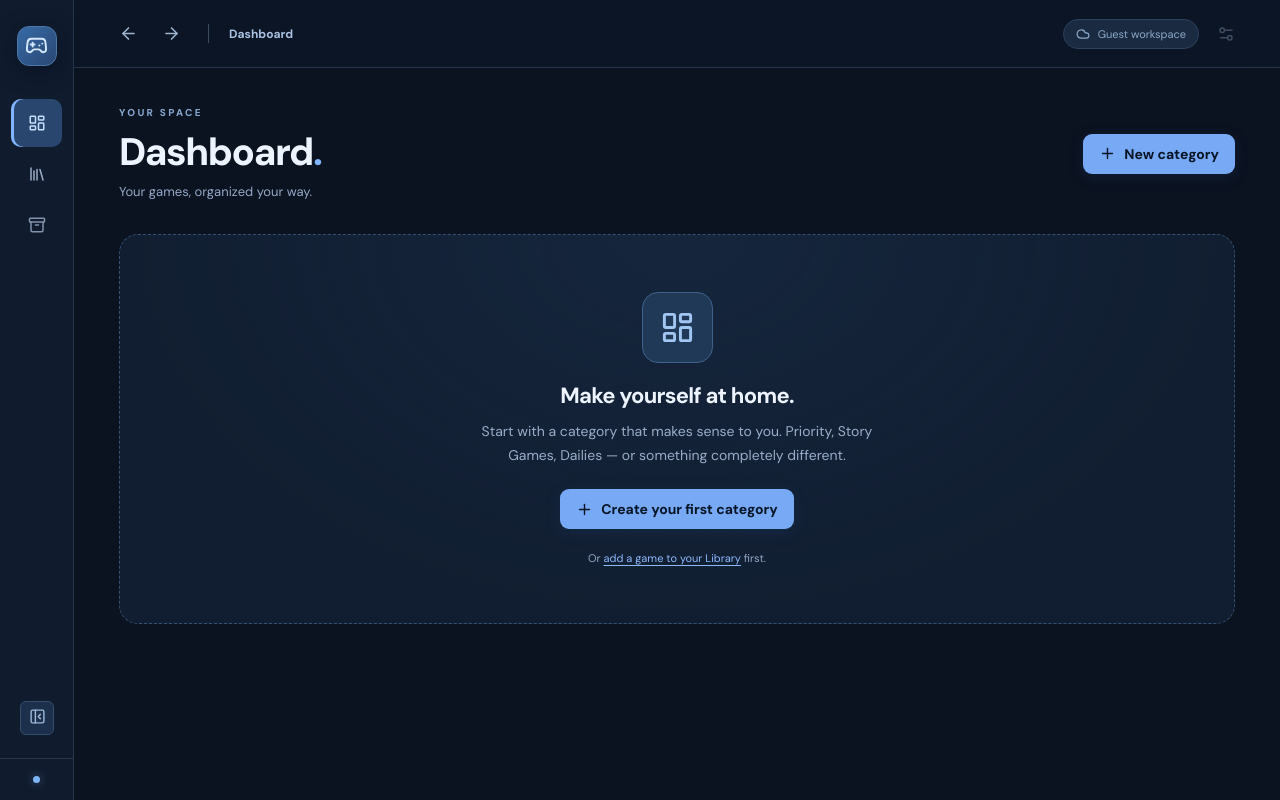
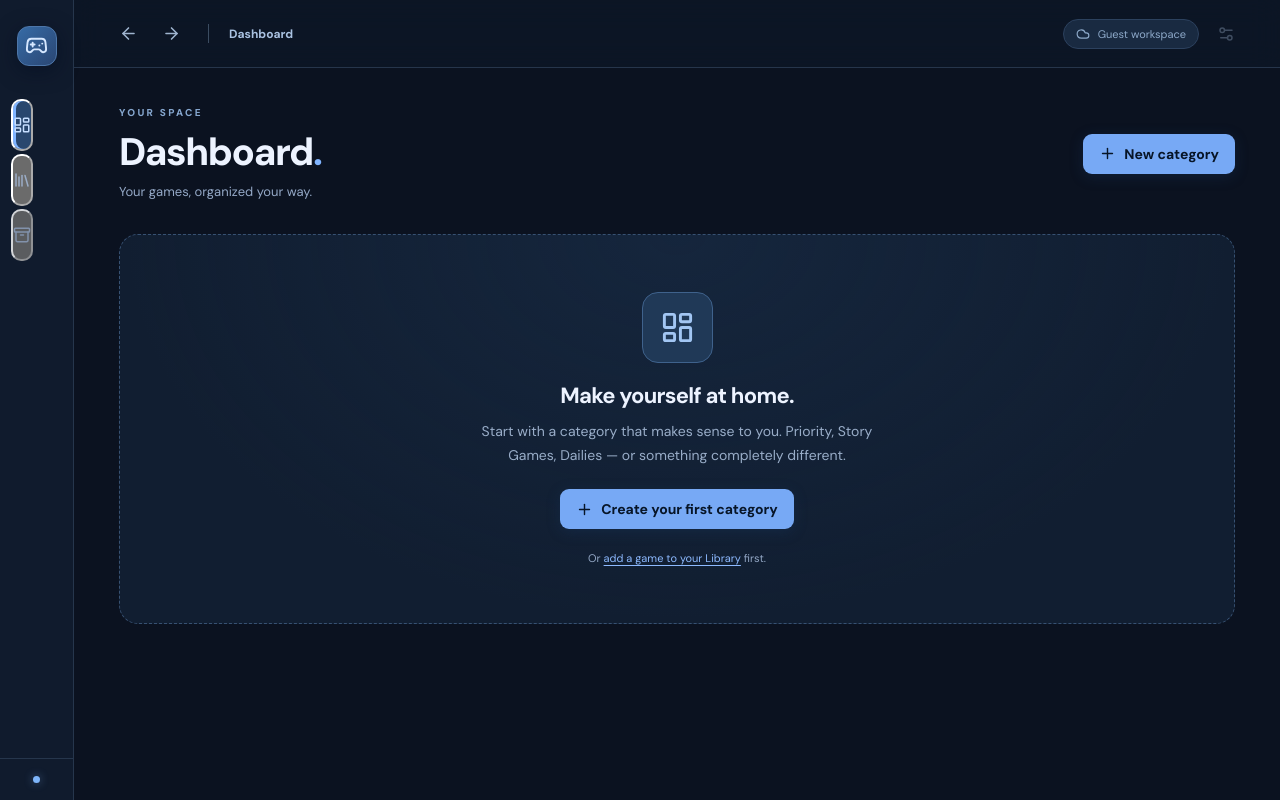
Before and after one commit to linevs8/gamingcatalog, a Next.js app: page / in a window 1280 px wide. Both pictures are taken after a click on the button 214 px from the left and 45 px from the top of the page. Built offline with nearby package versions, Linux system fonts and the light colour scheme.

Commit message:
fix: make collapsed sidebar icons expand, retain top-only close control

```diff
--- a/components/GamingHQ.tsx
+++ b/components/GamingHQ.tsx
@@ -74,6 +74,8 @@ export default function GamingHQ() {
   const [error, setError] = useState("");
   const [query, setQuery] = useState("");
   const [sidebarOpen, setSidebarOpen] = useState(true);
+  const expandSidebar = () => setSidebarOpen(true);
+  const closeSidebar = () => setSidebarOpen(false);
   const [expanded, setExpanded] = useState<string | null>(null);
   const [openCategoryMenu, setOpenCategoryMenu] = useState(false);
   const [mobileMenu, setMobileMenu] = useState(false);
@@ -454,14 +456,39 @@ export default function GamingHQ() {
 
   return <div className="app-shell">
     <aside className={"sidebar "+(!sidebarOpen?"collapsed ":"")+(mobileMenu?"mobile-open":"")}>
-      <div className="brand"><div className="brand-icon"><Gamepad2 size={23}/></div>{sidebarOpen&&<div><strong>Gaming<span>HQ</span></strong><small>Your games, your space.</small></div>}
-        <button className="sidebar-collapse" title="Toggle sidebar" aria-label="Toggle sidebar" onClick={()=>setSidebarOpen(v=>!v)}><PanelLeftClose size={17}/></button>
+      <div className="brand">
+        {sidebarOpen ? (
+          <>
+            <div className="brand-icon"><Gamepad2 size={23}/></div>
+            <div className="brand-copy"><strong>Gaming<span>HQ</span></strong><small>Your games, your space.</small></div>
+            <button className="sidebar-collapse" type="button" title="Collapse sidebar" aria-label="Collapse sidebar" onClick={closeSidebar}>
+              <PanelLeftClose size={17}/>
+            </button>
+          </>
+        ) : (
+          <button className="brand-icon brand-expand" type="button" aria-label="Expand sidebar" title="Expand sidebar" onClick={expandSidebar}>
+            <Gamepad2 size={23}/>
+          </button>
+        )}
       </div>
       <nav className="nav">
         <div className="nav-label">WORKSPACE</div>
-        <Link className={"nav-item "+(section==="dashboard"?"nav-active":"")} href="/"><LayoutDashboard size={18}/>{sidebarOpen&&<span>Dashboard</span>}</Link>
-        <Link className={"nav-item "+(section==="library"?"nav-active":"")} href="/library"><Library size={18}/>{sidebarOpen&&<span>All Games</span>}</Link>
-        <Link className={"nav-item shelf-nav "+(section==="shelves"?"nav-active":"")} href="/shelves"><Archive size={18}/>{sidebarOpen&&<span>Shelves</span>}</Link>
+        {sidebarOpen ? (
+          <>
+            <Link className={"nav-item "+(section==="dashboard"?"nav-active":"")} href="/"><LayoutDashboard size={18}/><span>Dashboard</span></Link>
+            <Link className={"nav-item "+(section==="library"?"nav-active":"")} href="/library"><Library size={18}/><span>All Games</span></Link>
+            <Link className={"nav-item shelf-nav "+(section==="shelves"?"nav-active":"")} href="/shelves"><Archive size={18}/><span>Shelves</span></Link>
+          </>
+        ) : (
+          <>
+            <button type="button" className={"nav-item nav-expand "+(section==="dashboard"?"nav-active":"")}
+              aria-label="Expand sidebar for Dashboard" title="Expand sidebar · Dashboard" onClick={expandSidebar}><LayoutDashboard size={18}/></button>
+            <button type="button" className={"nav-item nav-expand "+(section==="library"?"nav-active":"")}
+              aria-label="Expand sidebar for All Games" title="Expand sidebar · All Games" onClick={expandSidebar}><Library size={18}/></button>
+            <button type="button" className={"nav-item nav-expand shelf-nav "+(section==="shelves"?"nav-active":"")}
+              aria-label="Expand sidebar for Shelves" title="Expand sidebar · Shelves" onClick={expandSidebar}><Archive size={18}/></button>
+          </>
+        )}
         {sidebarOpen&&<><div className="nav-label nav-label-categories">YOUR CATEGORIES
           <button title="New category" aria-label="New category" onClick={()=>openModal("category")}><Plus size={16}/></button></div>
           <div className="category-nav">{dashboardCategories.map((c,i)=><div key={c.id}>{CategoryRow({category:c,index:i,length:dashboardCategories.length})}</div>)}
@@ -472,7 +499,7 @@ export default function GamingHQ() {
     </aside>
     {mobileMenu&&<button className="mobile-overlay" aria-label="Close navigation" onClick={()=>setMobileMenu(false)}/>}
     <div className="main-shell">
-      <header className="topbar"><div className="topbar-left"><button className="icon-button mobile-toggle" onClick={()=>setMobileMenu(v=>!v)} aria-label="Open navigation"><Menu size={20}/></button>
+      <header className="topbar"><div className="topbar-left"><button className="icon-button mobile-toggle" onClick={()=>{setSidebarOpen(true);setMobileMenu(v=>!v);}} aria-label="Open navigation"><Menu size={20}/></button>
         <button className="icon-button" aria-label="Back" title="Back" onClick={()=>router.back()}><ArrowLeft size={19}/></button>
         <button className="icon-button" aria-label="Forward" title="Forward" onClick={()=>router.forward()}><ArrowRight size={19}/></button>
         <span className="topbar-divider"/><span className="topbar-location">{section==="dashboard"?"Dashboard":section==="library"?"Library":section==="shelves"?"Shelves":section==="category"?currentCategory?.name:currentGame?.title||"Gaming HQ"}</span></div>
```
